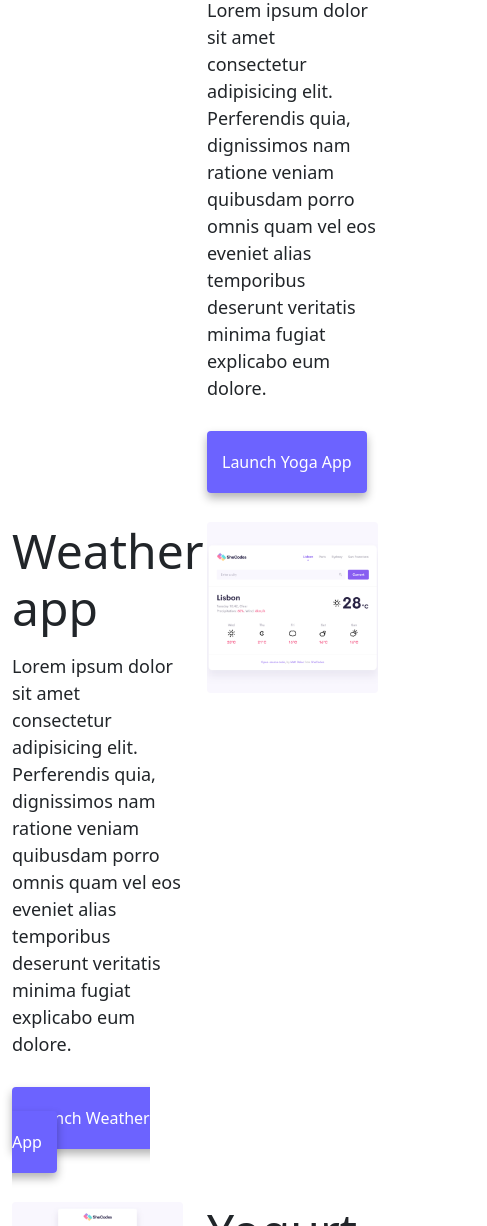
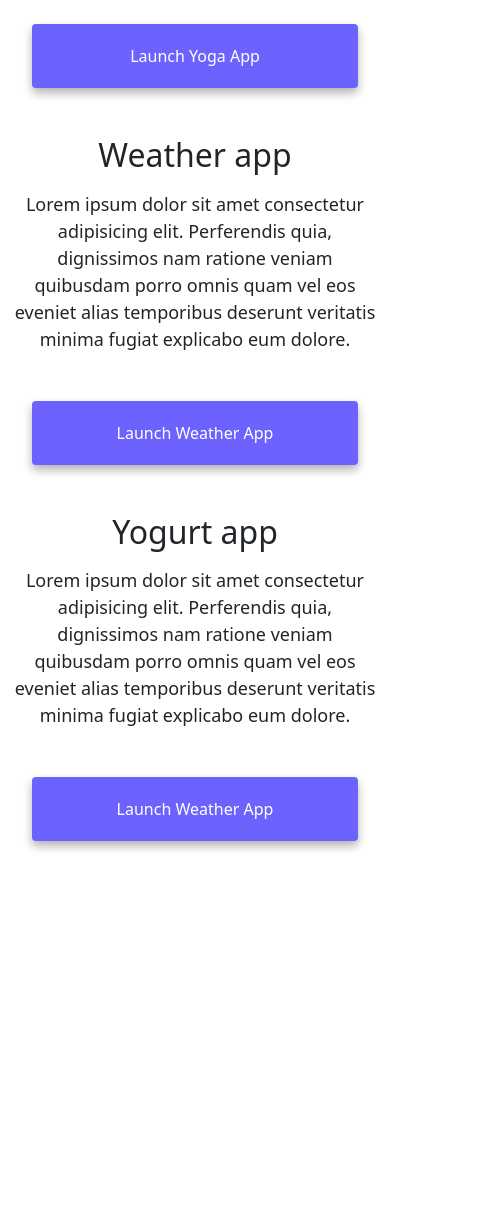
Before and after one commit to Ndzalama5/project, a plain HTML site: page index.html in a window 390 px wide. Shown: the part 774-2000 px from the top of the page, 487 px wide, since content can reach past the window. After the commit the page ends 1715 px from the top, so only its background shows below. Drawn offline with nearby package versions, Linux system fonts and the light colour scheme.

Commit message:
Made the project website more responsive

```diff
--- a/index.html
+++ b/index.html
@@ -5,7 +5,7 @@
     <meta http-equiv="X-UA-Compatible" content="IE=edge" />
     <meta
       name="description"
-      content="A front-end Developer Ndzalama Hlungwani based in South Africa, showcasing her work."
+      content="Ndzalama Hlungwani is a front-end Developer based in South Africa showcasing her work, do contact for job inquiries."
     />
     <meta name="viewport" content="width=device-width, initial-scale=1.0" />
     <title>Front-end-Developer Ndzalama Hlungwani</title>
@@ -25,7 +25,9 @@
   <body>
     <nav class="navbar navbar-expand-lg navbar-light bg-light fixed-top">
       <div class="container">
-        <a class="navbar-brand" href="index.html">Ndzalama Hlungwani</a>
+        <a class="navbar-brand" href="index.html" title="Home"
+          >Ndzalama Hlungwani</a
+        >
         <button
           class="navbar-toggler"
           type="button"
@@ -78,14 +80,14 @@
     </div>
     <div class="container">
       <div class="row">
-        <div class="col-6">
+        <div class="col-sm-6">
           <img
             src="images/yoga.png"
             class="img-fluid d-none d-sm-block rounded"
             alt="yoga"
           />
         </div>
-        <div class="col-6">
+        <div class="col-sm-6">
           <h2 class="mb-3">Yoga app</h2>
           <p>
             Lorem ipsum dolor sit amet consectetur adipisicing elit. Perferendis
@@ -94,12 +96,12 @@
             explicabo eum dolore.
           </p>
           <div class="mt-5">
-            <a href="#" class="primary-link">Launch Yoga App</a>
+            <a href="#" class="primary-link website-link">Launch Yoga App</a>
           </div>
         </div>
       </div>
       <div class="row mt-5">
-        <div class="col-6">
+        <div class="col-sm-6">
           <h2 class="mb-3">Weather app</h2>
           <p>
             Lorem ipsum dolor sit amet consectetur adipisicing elit. Perferendis
@@ -108,26 +110,26 @@
             explicabo eum dolore.
           </p>
           <div class="mt-5">
-            <a href="#" class="primary-link">Launch Weather App</a>
+            <a href="#" class="primary-link website-link">Launch Weather App</a>
           </div>
         </div>
-        <div class="col-6">
+        <div class="col-sm-6">
           <img
             src="images/weather.png"
-            class="img-fluid rounded"
+            class="img-fluid d-none d-sm-block rounded"
             alt="weather app"
           />
         </div>
       </div>
       <div class="row mt-5">
-        <div class="col-6">
+        <div class="col-sm-6">
           <img
             src="images/yogurt.png"
-            class="img-fluid rounded"
+            class="img-fluid d-none d-sm-block rounded"
             alt="greek yogurt"
           />
         </div>
-        <div class="col-6">
+        <div class="col-sm-6">
           <h2 class="mb-3">Yogurt app</h2>
           <p>
             Lorem ipsum dolor sit amet consectetur adipisicing elit. Perferendis
@@ -136,7 +138,7 @@
             explicabo eum dolore.
           </p>
           <div class="mt-5">
-            <a href="#" class="primary-link">Launch Weather App</a>
+            <a href="#" class="primary-link website-link">Launch Weather App</a>
           </div>
         </div>
       </div>
--- a/style.css
+++ b/style.css
@@ -5,7 +5,7 @@
 }
 
 body {
-  margin-top: 100px;
+  margin: 100px 0;
 }
 
 h1,
@@ -52,6 +52,10 @@ p {
   color: white;
 }
 
+.primary-link:hover {
+  color: #fff;
+}
+
 .secondary-link {
   border-radius: 4px;
   padding: 20px 15px;
@@ -86,3 +90,25 @@ p {
 .email-link:hover {
   text-decoration: underline;
 }
+
+@media (max-width: 576px) {
+  h1 {
+    font-size: 48px;
+    line-height: 1.5;
+  }
+
+  h2 {
+    font-size: 32px;
+    text-align: center;
+  }
+
+  p {
+    text-align: center;
+  }
+
+  .website-link {
+    display: block;
+    text-align: center;
+    margin: 0 20px;
+  }
+}
```
Also changed, not shown: about.html (+6 -9 lines).
